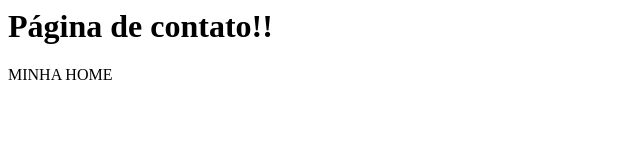
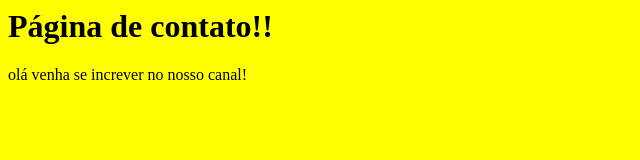
Before and after one commit to tatianeconceicaovergueiro/teste, a plain HTML site: page contato.html in a window 1280 px wide. Shown: the whole page, without its empty margins (0-640 px from the left). Drawn offline with Linux system fonts and the light colour scheme.

Commit message:
colocando o fundo no meu contato

```diff
--- a/contato.html
+++ b/contato.html
@@ -1,11 +1,12 @@
 <html>
     <head>
-
+        <link rel="stylesheet" href="css/contato.css">
     </head>
-    <body>
+    <body class="contato">
         <h1>Página de contato!!</h1>
         <p>
-            MINHA HOME
+            olá venha se increver no nosso canal!
         </p>
+
     </body>
 </html>
--- /dev/null
+++ b/css/contato.css
@@ -0,0 +1,3 @@
+.contato{
+    background-color: yellow;
+}
```
